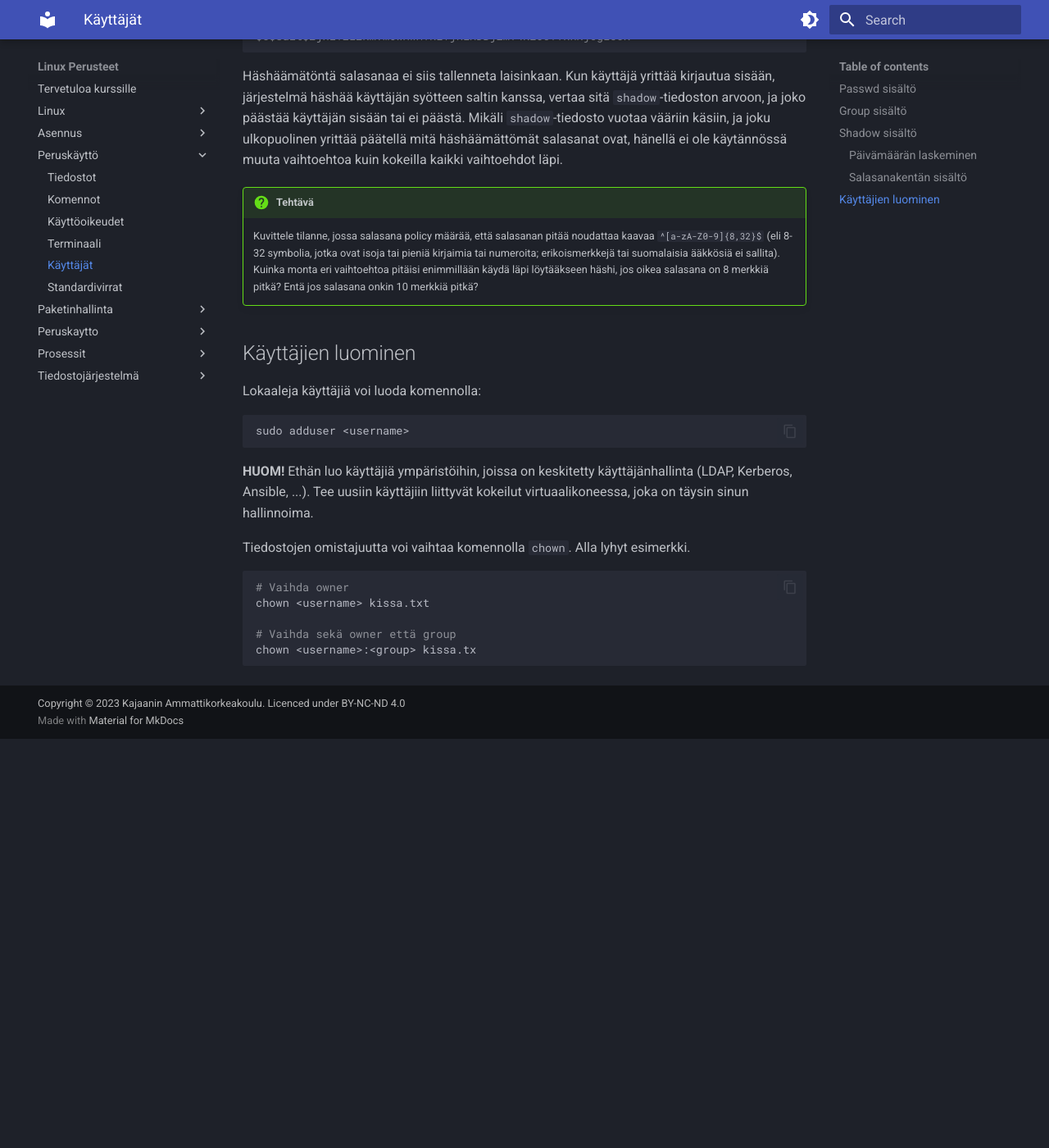
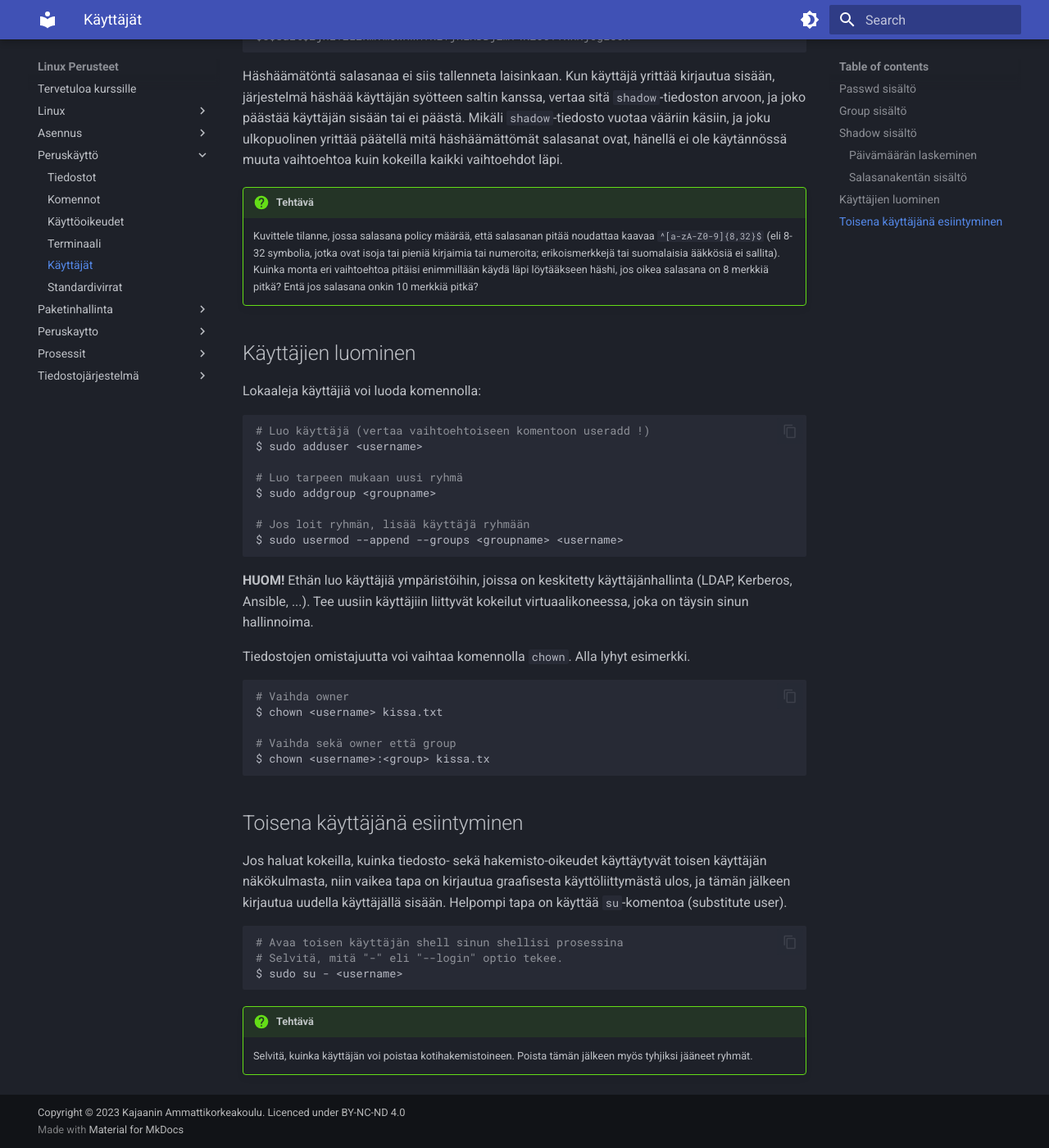
Before and after one commit to sourander/linux-perusteet, an MkDocs documentation site: the page built from docs/peruskäyttö/käyttäjät.md, in a window 1280 px wide and 1400 px high, scrolled down 5310 px. Shown: the whole window at 82% size. Built offline with MkDocs 1.6.1 and Material for MkDocs 9.7.7, drawn with Linux system fonts in a browser that asks for light colours; before the commit the page ends 6211 px from its top, so only the background shows below that.

Commit message:
Added guide for adding users

````diff
--- a/docs/peruskäyttö/käyttäjät.md
+++ b/docs/peruskäyttö/käyttäjät.md
@@ -179,7 +179,14 @@ Häshäämätöntä salasanaa ei siis tallenneta laisinkaan. Kun käyttäjä yri
 Lokaaleja käyttäjiä voi luoda komennolla:
 
 ```bash
-sudo adduser <username>
+# Luo käyttäjä (vertaa vaihtoehtoiseen komentoon useradd !)
+$ sudo adduser <username>
+
+# Luo tarpeen mukaan uusi ryhmä
+$ sudo addgroup <groupname>
+
+# Jos loit ryhmän, lisää käyttäjä ryhmään
+$ sudo usermod --append --groups <groupname> <username>
 ```
 
 **HUOM!** Ethän luo käyttäjiä ympäristöihin, joissa on keskitetty käyttäjänhallinta (LDAP, Kerberos, Ansible, ...). Tee uusiin käyttäjiin liittyvät kokeilut virtuaalikoneessa, joka on täysin sinun hallinnoima.
@@ -188,8 +195,22 @@ Tiedostojen omistajuutta voi vaihtaa komennolla `chown`. Alla lyhyt esimerkki.
 
 ```bash
 # Vaihda owner
-chown <username> kissa.txt
+$ chown <username> kissa.txt
 
 # Vaihda sekä owner että group
-chown <username>:<group> kissa.tx
+$ chown <username>:<group> kissa.tx
 ```
+
+## Toisena käyttäjänä esiintyminen
+
+Jos haluat kokeilla, kuinka tiedosto- sekä hakemisto-oikeudet käyttäytyvät toisen käyttäjän näkökulmasta, niin vaikea tapa on kirjautua graafisesta käyttöliittymästä ulos, ja tämän jälkeen kirjautua uudella käyttäjällä sisään. Helpompi tapa on käyttää `su`-komentoa (substitute user).
+
+```bash
+# Avaa toisen käyttäjän shell sinun shellisi prosessina
+# Selvitä, mitä "-" eli "--login" optio tekee.
+$ sudo su - <username>
+```
+
+!!! question "Tehtävä"
+
+    Selvitä, kuinka käyttäjän voi poistaa kotihakemistoineen. Poista tämän jälkeen myös tyhjiksi jääneet ryhmät.
````
